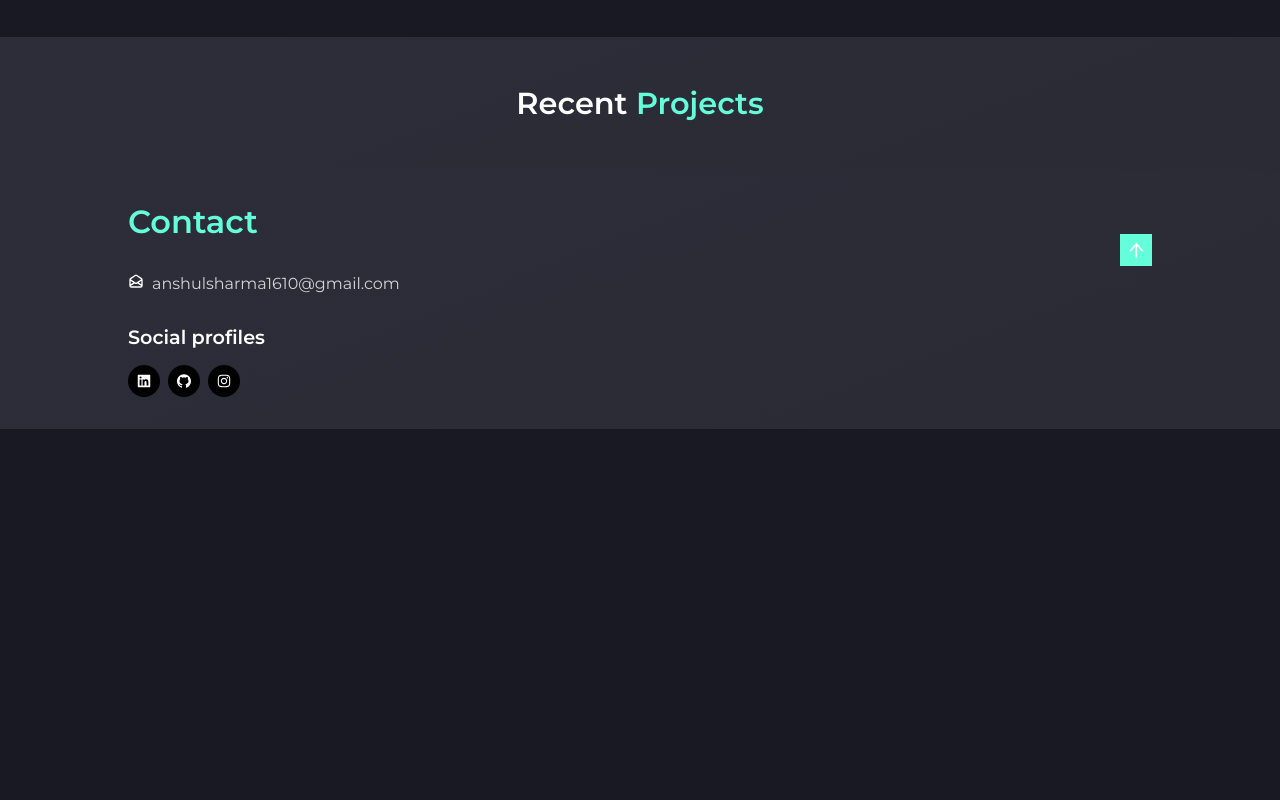
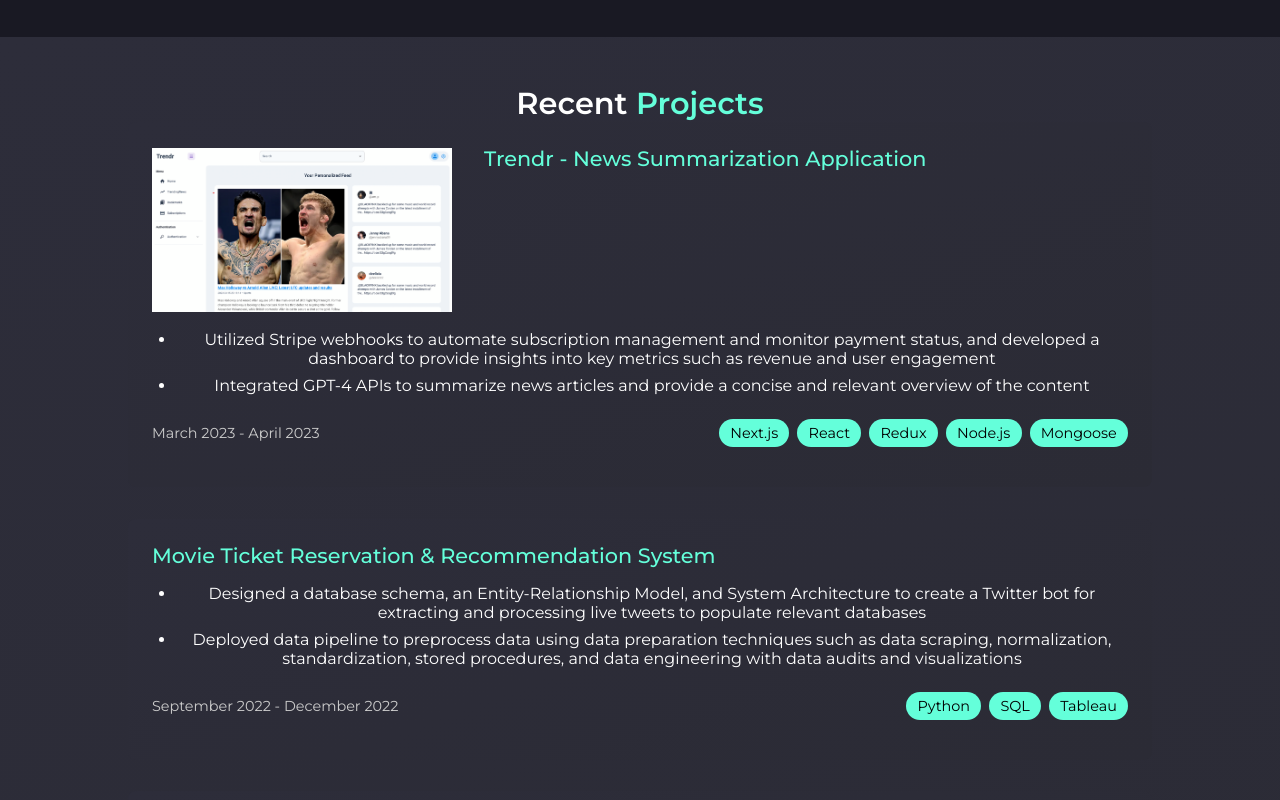
Before and after one commit to anshulsharma1610/portfolio, a React (Create React App) app: page / in a window 1280 px wide. Shown: the part 3020-3820 px from the top of the page. Before the commit the page ends 3449 px from the top, so only its background shows below. Built offline with nearby package versions, Linux system fonts and the light colour scheme; the HTML template or start-up script is replaced by a standard one.

Commit message:
added projecs

```diff
--- a/src/components/Banner/Header.jsx
+++ b/src/components/Banner/Header.jsx
@@ -4,6 +4,11 @@ import { GiCandleFlame } from "react-icons/gi";
 
 const Header = () => {
     const [bar, setBar] = useState(false);
+
+    const handleNavItemClick = () => {
+        setBar(false);
+    };
+
     return (
         <Container bar={bar}>
             <Logo>
@@ -12,22 +17,34 @@ const Header = () => {
             </Logo>
             <Nav bar={bar}>
                 <span>
-                    <a href="#about">ABOUT</a>
+                    <a href="#about" onClick={handleNavItemClick}>
+                        ABOUT
+                    </a>
                 </span>
                 <span>
-                    <a href="#skills">SKILLS</a>
+                    <a href="#skills" onClick={handleNavItemClick}>
+                        SKILLS
+                    </a>
                 </span>
                 <span>
-                    <a href="#education">EDUCATION</a>
+                    <a href="#education" onClick={handleNavItemClick}>
+                        EDUCATION
+                    </a>
                 </span>
                 <span>
-                    <a href="#experience">EXPERIENCE</a>
+                    <a href="#experience" onClick={handleNavItemClick}>
+                        EXPERIENCE
+                    </a>
                 </span>
                 <span>
-                    <a href="#projects">PROJECTS</a>
+                    <a href="#projects" onClick={handleNavItemClick}>
+                        PROJECTS
+                    </a>
                 </span>
                 <span>
-                    <a href="#contact">CONTACT</a>
+                    <a href="#contact" onClick={handleNavItemClick}>
+                        CONTACT
+                    </a>
                 </span>
             </Nav>
             <div onClick={() => setBar(!bar)} className="bars">
--- /dev/null
+++ b/src/components/Projects/Card.jsx
@@ -0,0 +1,117 @@
+import React from "react";
+import styled from "styled-components";
+
+const ProjectCard = ({ name, desc, link, from, to, technologies, img }) => {
+    return (
+        <Card>
+            <ProjectLink href={link} target="_blank" rel="noopener noreferrer">
+                {img && <ProjectImage src={img} alt={name} />}
+                <span>
+                    <h2>{name}</h2>
+                </span>
+            </ProjectLink>
+            <ul>
+                {desc.map((item, index) => (
+                    <li key={index}>{item}</li>
+                ))}
+            </ul>
+            <div className="details">
+                <span>
+                    {from} - {to}
+                </span>
+                <Technologies>
+                    {technologies.map((tech, index) => (
+                        <Technology key={index}>{tech}</Technology>
+                    ))}
+                </Technologies>
+            </div>
+        </Card>
+    );
+};
+
+export default ProjectCard;
+
+const ProjectLink = styled.a`
+    color: #64ffda;
+    text-decoration: none;
+    display: flex;
+    flex-wrap: wrap;
+
+    &:hover {
+        text-decoration: underline;
+    }
+`;
+
+const Card = styled.div`
+    background: linear-gradient(
+        159deg,
+        rgb(45, 45, 58) 0%,
+        rgb(43, 43, 53) 100%
+    );
+    border-radius: 0.5rem;
+    padding: 1.5rem;
+    margin-bottom: 2rem;
+
+    h2 {
+        display: flex;
+        flex-wrap: wrap;
+        font-size: 1.3rem;
+        font-weight: 500;
+        margin-bottom: 1rem;
+        color: #64ffda;
+        text-decoration: none;
+    }
+
+    ul {
+        list-style-type: disc;
+        margin-left: 1.5rem;
+        margin-bottom: 1.5rem;
+
+        li {
+            margin-bottom: 0.5rem;
+            color: #fff;
+        }
+    }
+
+    .details {
+        display: flex;
+        justify-content: space-between;
+        align-items: center;
+        margin-bottom: 1rem;
+
+        span {
+            font-size: 0.9rem;
+            color: #ccc;
+        }
+    }
+`;
+
+const Technologies = styled.div`
+    display: flex;
+    flex-wrap: wrap;
+    gap: 0.5rem;
+`;
+
+const Technology = styled.span`
+    background-color: #64ffda;
+    color: #000 !important;
+    padding: 0.3rem 0.7rem;
+    border-radius: 1rem;
+    font-size: 0.8rem;
+
+    &:hover {
+        color: #fff !important;
+    }
+`;
+
+const ProjectImage = styled.img`
+    display: flex;
+    flex-wrap: wrap;
+    width: 300px; /* Adjust the width as needed */
+    height: 200px; /* Adjust the height as needed */
+    object-fit: contain;
+    border-radius: 0.5rem;
+    margin-bottom: 0rem;
+    margin-right: 2rem;
+    margin-top: -1rem;
+`;
--- a/src/components/Projects/Projects.jsx
+++ b/src/components/Projects/Projects.jsx
@@ -1,7 +1,58 @@
 import React from "react";
 import styled from "styled-components";
+import Card from "./Card";
 import { Zoom } from "react-awesome-reveal";
 
+let projects = [
+    {
+        name: "Trendr - News Summarization Application",
+        img: "images/trendr.png",
+        desc: [
+            "Utilized Stripe webhooks to automate subscription management and monitor payment status, and developed a dashboard to provide insights into key metrics such as revenue and user engagement",
+            "Integrated GPT-4 APIs to summarize news articles and provide a concise and relevant overview of the content",
+        ],
+        link: "https://github.com/anshulsharma1610/Trendr-News_Summarization",
+        from: "March 2023",
+        to: "April 2023",
+        technologies: ["Next.js", "React", "Redux", "Node.js", "Mongoose"],
+    },
+    {
+        name: "Movie Ticket Reservation & Recommendation System",
+        img: "",
+        desc: [
+            "Designed a database schema, an Entity-Relationship Model, and System Architecture to create a Twitter bot for extracting and processing live tweets to populate relevant databases",
+            "Deployed data pipeline to preprocess data using data preparation techniques such as data scraping, normalization, standardization, stored procedures, and data engineering with data audits and visualizations",
+        ],
+        link: "https://github.com/anshulsharma1610/Movie-Reservation-and-Recommendation-System",
+        from: "September 2022",
+        to: "December 2022",
+        technologies: ["Python", "SQL", "Tableau"],
+    },
+    {
+        name: "Travel Management System",
+        img: "",
+        desc: [
+            "Architected an application on Java swing to plan and book travel itineraries, food ordering, and table bookings",
+            "Enhanced application security by implementing 10 different role-based access control to protect sensitive information within the system",
+        ],
+        link: "https://github.com/anshulsharma1610/Travel_Management_System",
+        from: "November 2022",
+        to: "December 2022",
+        technologies: ["Java", "Java Swing", "SQL", "HTML", "CSS"],
+    },
+    {
+        name: "Soldier Health & Position Tracking System (IoT)",
+        img: "",
+        desc: [
+            "Utilized Stripe webhooks to automate subscription management and monitor payment status, and developed a dashboard to provide insights into key metrics such as revenue and user engagement",
+            "Integrated GPT-4 APIs to summarize news articles and provide a concise and relevant overview of the content",
+        ],
+        link: "/",
+        from: "July 2019",
+        to: "March 2020",
+        technologies: ["C", "Arduino", "PostgreSQL", "Blynk Cloud"],
+    },
+];
 const Projects = () => {
     return (
         <Container id="projects">
@@ -9,6 +60,11 @@ const Projects = () => {
                 <h1>
                     Recent <span className="green">Projects</span>
                 </h1>
+            </Zoom>
+            <Zoom>
+                {projects.map((project, index) => (
+                    <Card key={index} {...project} />
+                ))}
             </Zoom>
         </Container>
     );
```
Also changed, not shown: public/images/trendr.png (added), src/components/Projects/MoreProjects.jsx (added).
